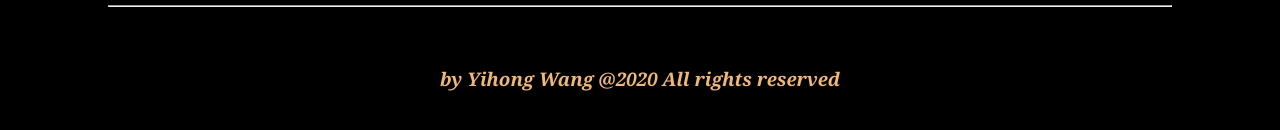
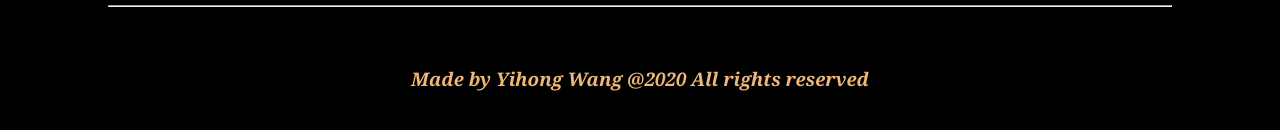
Before and after one commit to zhaozhaochong/yihongwang001.github.io, a plain HTML site: page workExperience.html in a window 1280 px wide. Shown: the part 1979-2109 px from the top of the page. Drawn offline with Linux system fonts and the light colour scheme.

Commit message:
Update workExperience.html

```diff
--- a/workExperience.html
+++ b/workExperience.html
@@ -86,7 +86,7 @@
     </div>
     <hr />
     <div class="footer" style="color: #edb879" ;>
-     <h3><i> by Yihong Wang @2020 All rights reserved</i></h3>
+     <h3><i> Made by Yihong Wang @2020 All rights reserved</i></h3>
     </div>
   </body>
 </html>
```
